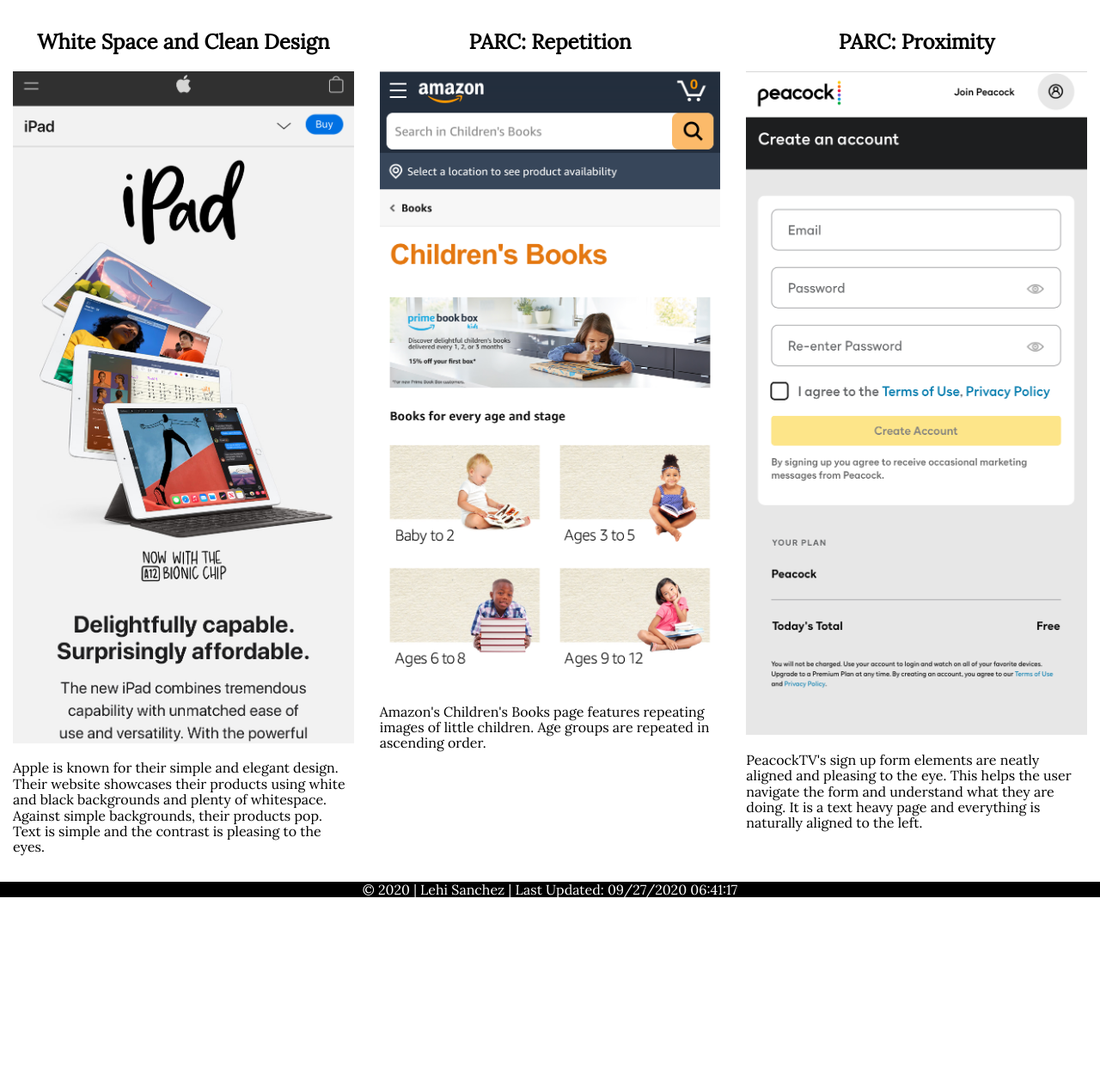
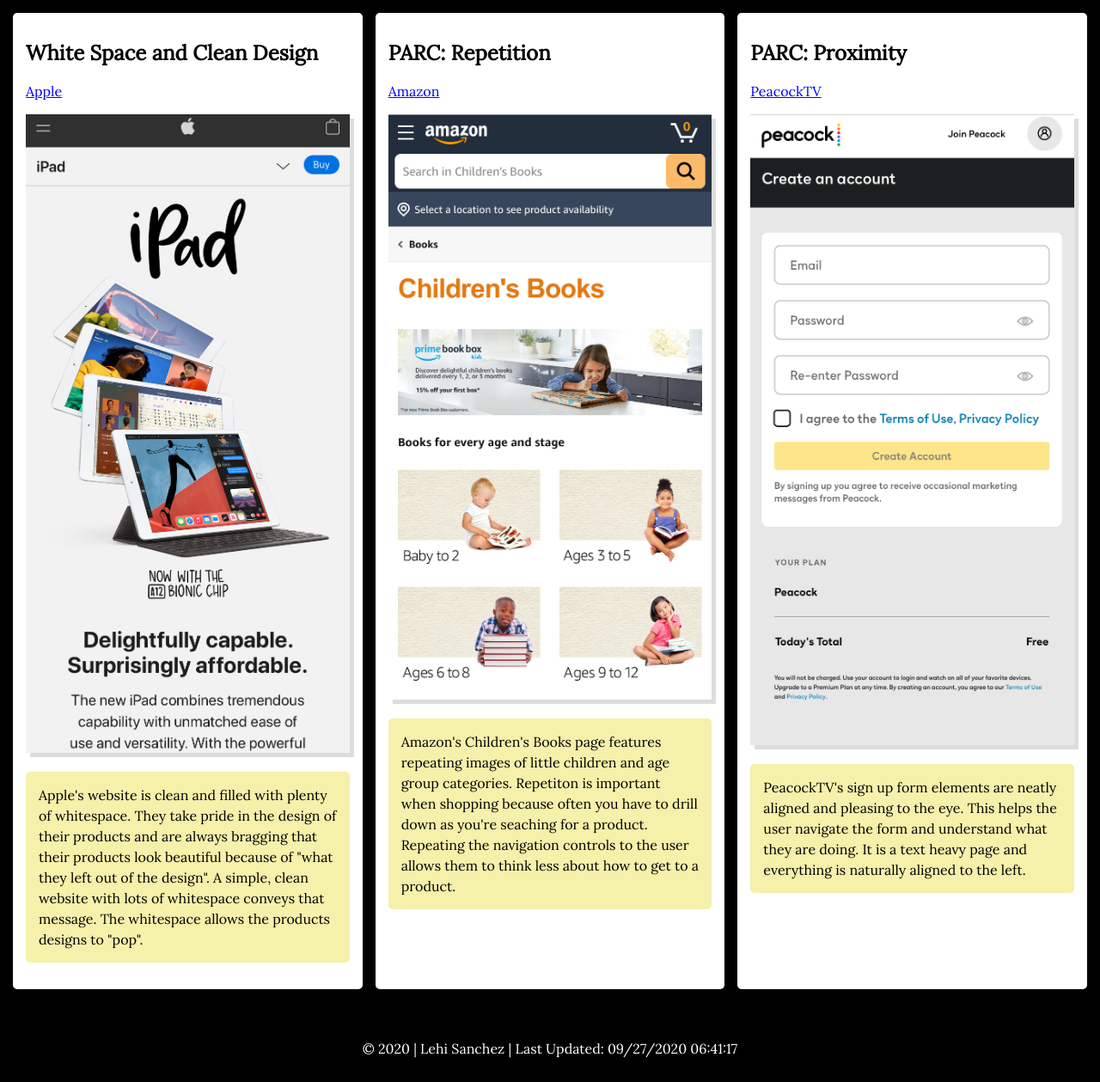
Before and after one commit to lehisanchez/WDD230, a PHP site: page /lesson2/design-principles.html in a window 1280 px wide. Shown: the part 124-1383 px from the top of the page at 86% size. Before the commit the page ends 1168 px from the top, so only its background shows below. Run offline with PHP 8.4, Linux system fonts and the light colour scheme.

Commit message:
fixed img issue

```diff
--- a/lesson2/css/main.css
+++ b/lesson2/css/main.css
@@ -23,39 +23,64 @@
 }
 
 main {
+    padding: 15px;
+    background-color: #000;
     display: grid;
-    grid-template-columns: 1fr 1fr 1fr;
+    grid-template-columns: 1fr;
+    column-gap: 15px;
 }
 
 article {
+    margin-bottom: 15px;
     padding: 15px;
+    background-color: #fff;
+    border-radius: 5px;
+    line-height: 1.5em;
 }
 
 article h2 {
-    text-align: center;
+    text-align: left;
+}
+
+article a, article a:visited {
+    display: block;
+    color:blue;
+    margin-bottom: 15px;
+    text-decoration: underline;
 }
 
 article img {
     width: 100%;
+    box-shadow:#ddd 5px 5px;
 }
 
-/* Medium */
-/* @media only screen and (min-width: 37.5em) {
-
-	main {
-        margin: 0px auto;
-		grid-template-columns: 1fr 1fr;
-	}
-
-	main article:nth-child(2) {
-        display: block;
-        border: 1px solid #999;
-	}
-
-} */
+article p {
+    padding: 15px;
+    background-color: #f5f0aa;
+    border-radius: 5px;
+}
 
 footer {
+    padding: 30px;
     text-align: center;
     color: #fff;
     background-color: #000000;
 }
+
+
+
+/* Medium */
+@media only screen and (min-width: 768px) {
+    main {
+        grid-template-columns: 1fr 1fr;
+        column-gap: 15px;
+    }
+}
+
+/* Large */
+@media only screen and (min-width: 992px) {
+    main {
+        grid-template-columns: 1fr 1fr 1fr;
+        column-gap: 15px;
+    }
+}
--- a/lesson2/design-principles.html
+++ b/lesson2/design-principles.html
@@ -15,20 +15,22 @@
     <main>
         <article>
             <h2>White Space and Clean Design</h2>
-
-            <img src="images/apple.PNG">
+            <a href="https://www.apple.com/ipad/">Apple</a>
+            <img src="images/apple.PNG" alt="Apple Screenshot">
             <p>
-                Apple is known for their simple and elegant design. Their website showcases their products using white and black backgrounds and plenty of whitespace. Against simple backgrounds, their products pop. Text is simple and the contrast is pleasing to the eyes.
+                Apple's website is clean and filled with plenty of whitespace. They take pride in the design of their products and are always bragging that their products look beautiful because of "what they left out of the design". A simple, clean website with lots of whitespace conveys that message. The whitespace allows the products designs to "pop".
             </p>
         </article>
         <article>
             <h2>PARC: Repetition</h2>
-            <img src="images/amazon.PNG">
-            <p>Amazon's Children's Books page features repeating images of little children. Age groups are repeated in ascending order.</p>
+            <a href="https://www.amazon.com/gp/browse.html?node=4&ref_=nav_em__cbo_t3_0_2_11_3">Amazon</a>
+            <img src="images/amazon.PNG" alt="Amazon Screenshot">
+            <p>Amazon's Children's Books page features repeating images of little children and age group categories. Repetiton is important when shopping because often you have to drill down as you're seaching for a product. Repeating the navigation controls to the user allows them to think less about how to get to a product. </p>
         </article>
         <article>
             <h2>PARC: Proximity</h2>
-            <img src="images/peacock.PNG">
+            <a href="https://www.peacocktv.com/freesignup">PeacockTV</a>
+            <img src="images/peacock.PNG" alt="PeacockTV Screenshot">
             <p>PeacockTV's sign up form elements are neatly aligned and pleasing to the eye. This helps the user navigate the form and understand what they are doing. It is a text heavy page and everything is naturally aligned to the left. </p>
         </article>
     </main>
```
